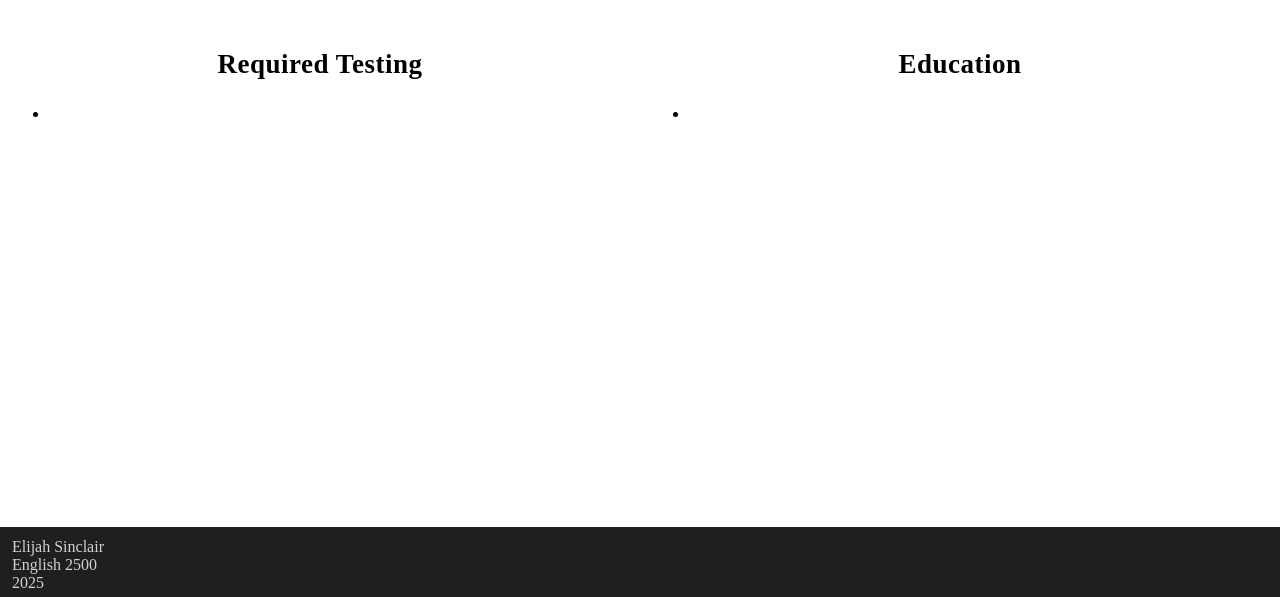
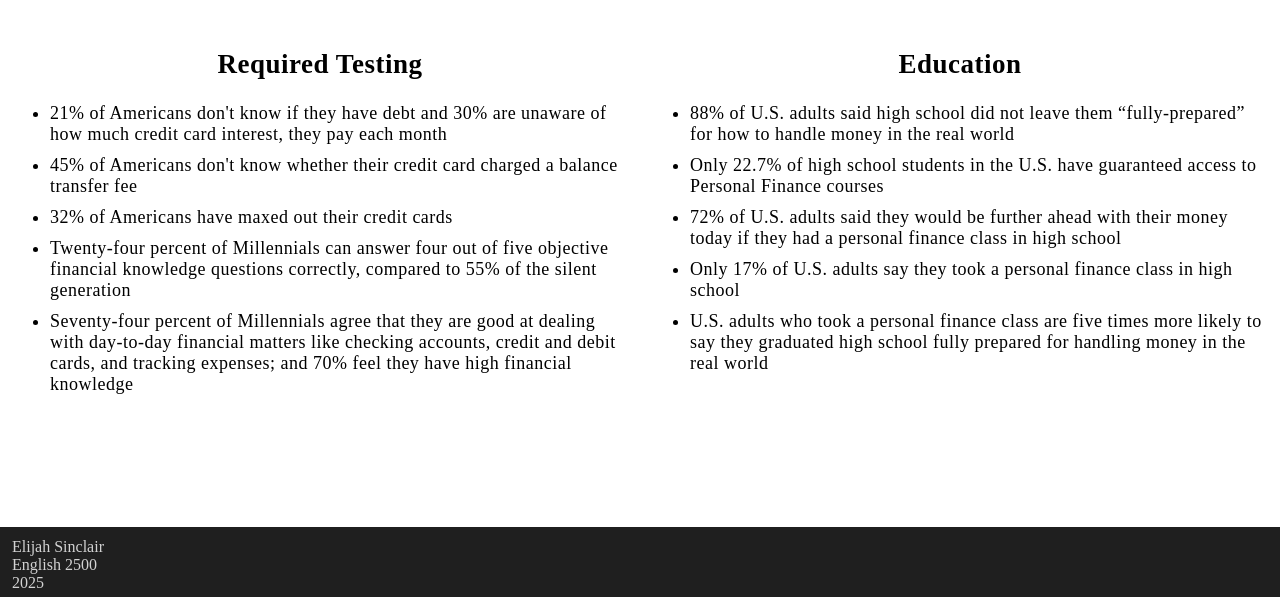
Before and after one commit to Elijah-Sinclair115/Enlgish_multimodal, a plain HTML site: page why.html in a window 1280 px wide. Shown: the part 203-800 px from the top of the page. Drawn offline with Linux system fonts and the light colour scheme.

Commit message:
Added why page and updated others

```diff
--- a/why.html
+++ b/why.html
@@ -27,15 +27,22 @@
         <div class="textBox">
             <h2>Required Testing</h2>
             <ul>
-                <li> </li>
+                <li> 21% of Americans don't know if they have debt and 30% are unaware of how much credit card interest, they pay each month</li>
+                <li> 45% of Americans don't know whether their credit card charged a balance transfer fee</li>
+                <li> 32% of Americans have maxed out their credit cards </li>
+                <li> Twenty-four percent of Millennials can answer four out of five objective financial knowledge questions correctly, compared to 55% of the silent generation</li>
+                <li> Seventy-four percent of Millennials agree that they are good at dealing with day-to-day financial matters like checking accounts, credit and debit cards, and tracking expenses; and 70% feel they have high financial knowledge</li>
             </ul>
         </div>
 
         <div class="textBox">
             <h2>Education</h2>
             <ul>
-                <li> </li>
-
+                <li> 88% of U.S. adults said high school did not leave them “fully-prepared” for how to handle money in the real world</li>
+                <li> Only 22.7% of high school students in the U.S. have guaranteed access to Personal Finance courses</li>
+                <li> 72% of U.S. adults said they would be further ahead with their money today if they had a personal finance class in high school</li>
+                <li> Only 17% of U.S. adults say they took a personal finance class in high school</li>
+                <li> U.S. adults who took a personal finance class are five times more likely to say they graduated high school fully prepared for handling money in the real world</li>
             </ul>
         </div>
 
```
Also changed, not shown: get_help.html (+5 -1 lines), solution.html (+1 -0 lines).
